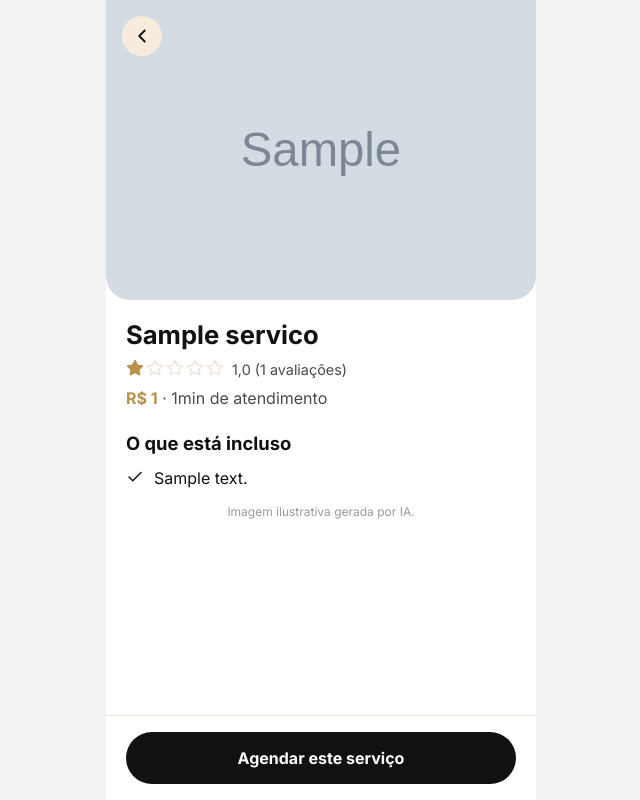
After one commit to Adillathaina/rota-do-blush, a Flask app: page /servico/1 in a window 1280 px wide. The commit adds this page. Shown: the whole page, without its empty margins (319-959 px from the left). Run offline with Flask 3, Linux system fonts and the light colour scheme; the visitor is signed in with stand-in values (Sample User, id 1); tables that the repository leaves empty hold one stand-in row (values such as "Sample post"); grey boxes marked "Sample" are stand-in pictures; some libraries are stand-ins or nearby versions.

Commit message:
Etapa 2 - passo 4: tela de detalhes

```diff
--- a/routes/paginas.py
+++ b/routes/paginas.py
@@ -1,7 +1,8 @@
 from flask import Blueprint, render_template
 
-from models import Categoria, db
+from models import Categoria, Servico, db
 from routes.auth import login_obrigatorio
+from routes.servicos import media_avaliacoes
 
 bp = Blueprint("paginas", __name__)
 
@@ -20,6 +21,13 @@ def listagem(categoria_id):
     return render_template("listagem.html", titulo=categoria.nome,
                            servicos=categoria.servicos, aba="inicio")
 
+@bp.get("/servico/<int:servico_id>")
+@login_obrigatorio
+def detalhes(servico_id):
+    servico = db.get_or_404(Servico, servico_id)
+    media, total = media_avaliacoes(servico.id)
+    return render_template("detalhes.html", servico=servico, media=media, total=total)
+
 @bp.app_template_filter("duracao")
 def formatar_duracao(minutos):
     horas, resto = divmod(minutos, 60)
--- a/routes/servicos.py
+++ b/routes/servicos.py
@@ -15,6 +15,10 @@ def servico_resumo(servico):
         "imagem": servico.imagem,
         "categoria_id": servico.categoria_id,
     }
+def media_avaliacoes(servico_id):
+    media, total = (db.session.query(func.avg(Avaliacao.nota), func.count(Avaliacao.id))
+                    .filter(Avaliacao.servico_id == servico_id).one())
+    return (round(float(media), 1) if media else None), total
 
 
 @bp.get("/categorias")
@@ -41,11 +45,10 @@ def buscar_servicos():
 @bp.get("/servicos/<int:servico_id>")
 def detalhes_servico(servico_id):
     servico = db.get_or_404(Servico, servico_id)
-    media, total = (db.session.query(func.avg(Avaliacao.nota), func.count(Avaliacao.id))
-                    .filter(Avaliacao.servico_id == servico.id).one())
+    media, total = media_avaliacoes(servico.id)
     dados = servico_resumo(servico)
     dados["descricao"] = servico.descricao
     dados["itens"] = [item.descricao for item in servico.itens]
-    dados["avaliacao_media"] = round(float(media), 1) if media else None
+    dados["avaliacao_media"] = media
     dados["total_avaliacoes"] = total
     return jsonify(dados)
--- a/static/css/estilo.css
+++ b/static/css/estilo.css
@@ -146,3 +146,25 @@ a { color: inherit; text-decoration: none; }
 
 /* avatar */
 .avatar { color: var(--preto); font-weight: 700; font-size: .9rem; }
+
+/* Detalhes */
+.detalhe__topo { position: relative; margin: -24px -20px 20px; }
+.detalhe__foto { display: block; width: 100%; height: 300px; object-fit: cover; border-radius: 0 0 24px 24px; }
+.voltar--sobre-foto { position: absolute; top: 16px; left: 16px; }
+.avaliacao { display: flex; align-items: center; gap: 8px; margin: 8px 0; color: var(--cinza); font-size: .9rem; }
+.estrelas { display: inline-flex; gap: 2px; }
+.estrela--cheia { color: var(--dourado); }
+.estrela--cheia svg { fill: currentColor; }
+.estrela--vazia { color: var(--borda); }
+.detalhe__preco { margin-bottom: 24px; color: var(--cinza); }
+.inclusos { display: flex; flex-direction: column; gap: 12px; padding: 0; list-style: none; }
+.inclusos li { display: flex; align-items: flex-start; gap: 10px; }
+.inclusos svg { flex-shrink: 0; }
+
+/* Rodapé fixo com o botão principal */
+.rodape-fixo {
+  position: fixed; bottom: 0; left: 50%; transform: translateX(-50%);
+  width: 100%; max-width: 430px; padding: 16px 20px;
+  background: var(--branco); border-top: 1px solid var(--borda);
+}
+a.botao { display: block; text-align: center; text-decoration: none; }
--- /dev/null
+++ b/templates/detalhes.html
@@ -0,0 +1,36 @@
+{% extends "base.html" %}
+{% from "icones.html" import icone, estrelas %}
+{% block titulo %}{{ servico.nome }}{% endblock %}
+{% block barra %}{% endblock %}
+
+{% block conteudo %}
+<div class="detalhe__topo">
+  <img class="detalhe__foto" src="{{ url_for('static', filename=servico.imagem) }}"
+       alt="Foto ilustrativa da {{ servico.nome }}">
+  <a class="voltar voltar--sobre-foto" aria-label="Voltar"
+     href="{{ url_for('paginas.listagem', categoria_id=servico.categoria_id) }}">{{ icone("voltar") }}</a>
+</div>
+
+<h1 class="titulo">{{ servico.nome }}</h1>
+{% if media %}
+<p class="avaliacao">
+  {{ estrelas(media) }}
+  <span>{{ "%.1f"|format(media)|replace(".", ",") }} ({{ total }} avaliações)</span>
+</p>
+{% endif %}
+<p class="detalhe__preco">
+  <span class="preco">R$ {{ servico.preco|int }}</span> · {{ servico.duracao_minutos|duracao }} de atendimento
+</p>
+
+<h2 class="secao__titulo">O que está incluso</h2>
+<ul class="inclusos">
+  {% for item in servico.itens %}
+  <li>{{ icone("check", 18) }} {{ item.descricao }}</li>
+  {% endfor %}
+</ul>
+<p class="legenda">Imagem ilustrativa gerada por IA.</p>
+
+<div class="rodape-fixo">
+  <a class="botao" href="/agendar/{{ servico.id }}">Agendar este serviço</a>
+</div>
+{% endblock %}
--- a/templates/icones.html
+++ b/templates/icones.html
@@ -22,6 +22,18 @@
   <path d="M18 3l3 3-9 9-3-3z"/><path d="M9 12c-2 0-4 1.5-4 4 0 1.5-1 2.5-2 3 4 1 8-1 8-5"/>
   {%- elif nome == "capelo" %}
   <path d="M2 9l10-5 10 5-10 5z"/><path d="M6 11v5c3 2 9 2 12 0v-5"/><path d="M22 9v5"/>
+    {%- elif nome == "estrela" %}
+  <path d="M12 2l3.09 6.26L22 9.27l-5 4.87 1.18 6.88L12 17.77l-6.18 3.25L7 14.14 2 9.27l6.91-1.01z"/>
+  {%- elif nome == "check" %}
+  <path d="M20 6 9 17l-5-5"/>
   {%- endif %}
 </svg>
 {%- endmacro %}
+
+{% macro estrelas(nota) -%}
+<span class="estrelas" aria-label="Nota {{ nota }} de 5">
+  {%- for i in range(1, 6) %}
+  <span class="{{ 'estrela--cheia' if i <= nota|round|int else 'estrela--vazia' }}">{{ icone("estrela", 18) }}</span>
+  {%- endfor %}
+</span>
+{%- endmacro %}
```
